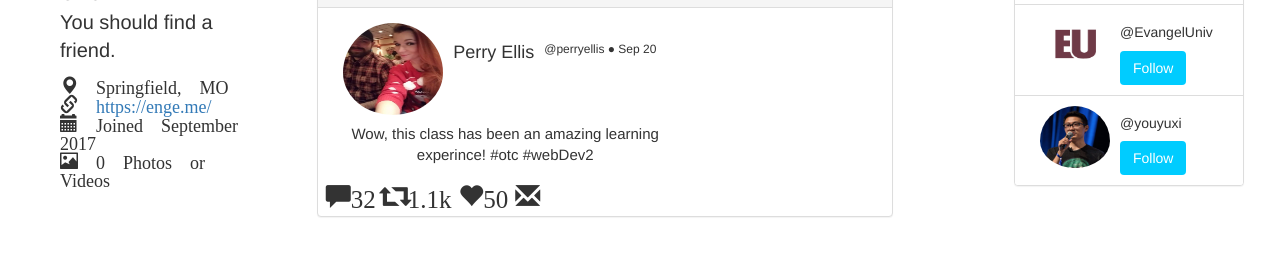
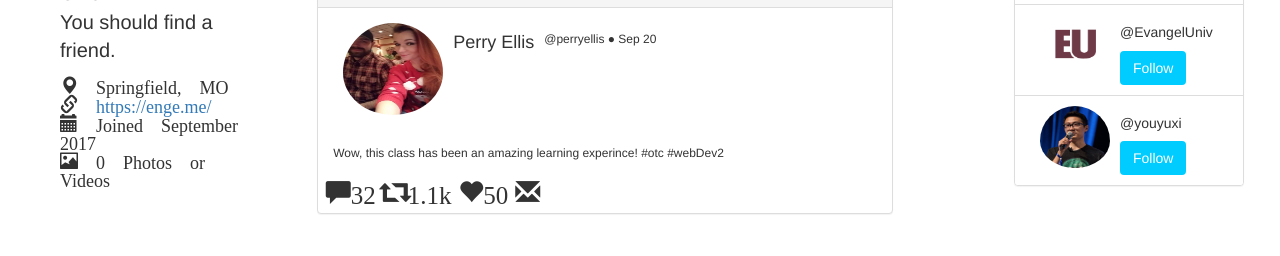
Before and after one commit to OTCCIS131/tweeten-perryellis, a website: page index.html in a window 1280 px wide. Shown: the part 410-666 px from the top of the page. Drawn offline with nearby package versions, Linux system fonts and the light colour scheme.

Commit message:
still working on make the page scail down

```diff
--- a/index.html
+++ b/index.html
@@ -56,6 +56,7 @@
       </nav>
 
    </header>
+   <div class="maincontainer">
         <!--will be the left side column  -->
         <div class="column1">
           <img class="imagemain" src="allie&i.jpg" alt="My amazing wife and I" >
@@ -100,10 +101,11 @@
                   <h4 class="panel-title">Tweets &#9679; Tweets &amp; Replies &#9679; Media</h4> <!-- pannel header -->
                  </div>
                   <div class="panel-body">
-                    <p>
+
                      <img class="tweetimage" src="allie&i.jpg" alt="My amazing wife and I" >
-                     <div class="tweetnamedate"> <div class="tweetname"><h4>Perry Ellis 	&nbsp;</h5></div> <div class="tweetdate"><h6>  &#64;perryellis &#9679; Sep 20</h6></div> </div>
-                      <div class="retweetmessage"> Wow, this class has been an amazing learning experince! #otc #webDev2</div>
+                     <div class="tweetnamedate"> <div class="tweetname"><h4>Perry Ellis 	&nbsp;</h5></div> <div class="tweetdate"><h6>  &#64;perryellis &#9679; Sep 20 </h6></div> </div>
+                      <p>
+                      <div class="retweetmessage"> <br> Wow, this class has been an amazing learning experince! #otc #webDev2</div>
                         </p>
                    </div>
                    <!-- tweet info  -->
@@ -148,6 +150,6 @@
                       </div>
 
                 </div>
-
+         </div>
     </body>
 </html>
--- a/style.css
+++ b/style.css
@@ -20,8 +20,6 @@
 	font-size: 25px;
 	text-align: center;
 	margin-left: 4%;
-
-
 }
 textarea {
     width: 100%;
@@ -121,17 +119,18 @@ h4{
     font-weight: bold;
    display: inline;
    float: left;
+
 }
 .tweetdate{
     display: inline;
     float: left;
-
 }
 .retweetmessage{
-    padding-right: 200px;
-  font-size: 15px;
+    padding-top: 5px;
+    margin-right: 15%;
+    font-size: 12px;
+    float: left;
 
-float: left;
 }
 .tweetimage {
     float: left;
@@ -142,7 +141,6 @@ float: left;
 	padding-bottom: 8px;
     width: 120px;
 }
-
 .reply{
 
     display: inline;
@@ -160,5 +158,4 @@ float: left;
 .message{
     display: inline;
     margin-right: 60%;
-
 }
```
